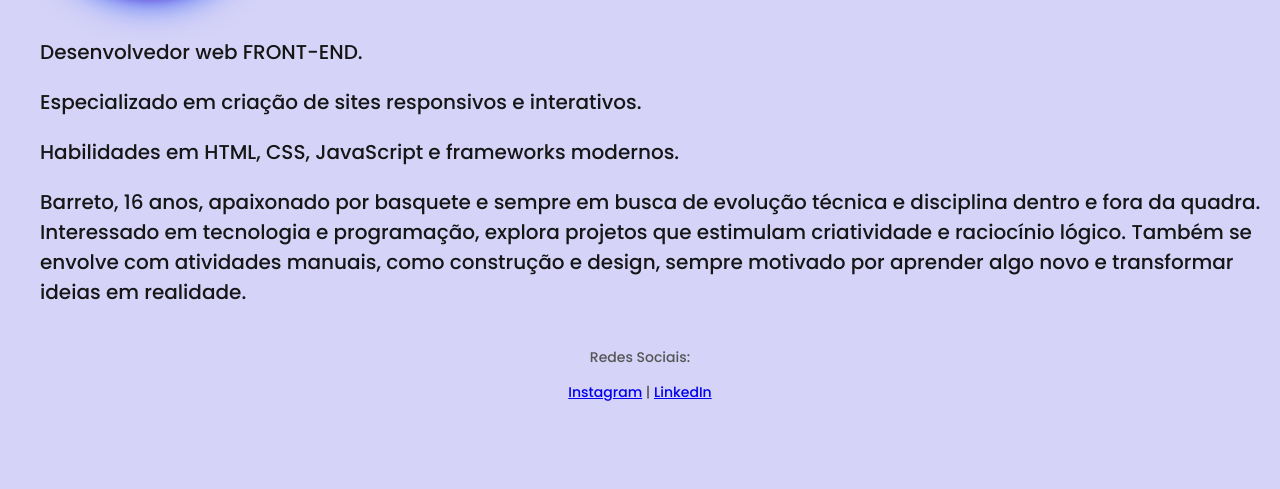
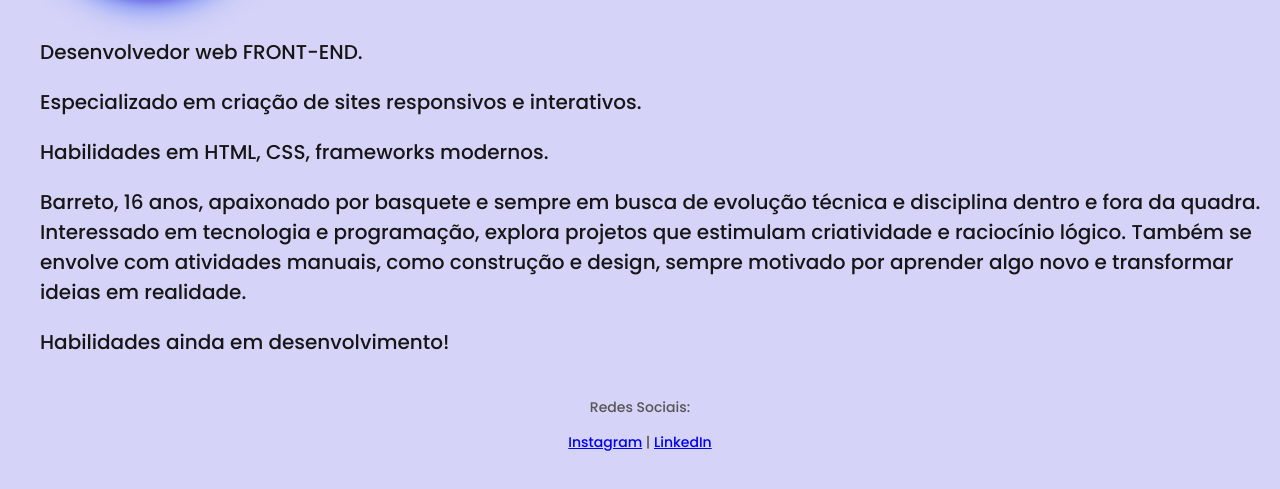
Before and after one commit to Marcos20-wq/portfolio, a plain HTML site: page index.html in a window 1280 px wide. Shown: the part 263-752 px from the top of the page. Drawn offline with Linux system fonts and the light colour scheme.

Commit message:
adiçao de novos arquivos

```diff
--- a/index.html
+++ b/index.html
@@ -4,7 +4,7 @@
     <meta charset="UTF-8">
     <meta name="viewport" content="width=device-width, initial-scale=1.0">
     <link rel="stylesheet" href="style.css">
-    <title>Portfólio ilustrativo</title>
+    <title>Portfólio do BARRETO</title>
 </head>
 <body>
 
@@ -22,8 +22,9 @@
     <div class="texto">
         <p>Desenvolvedor web FRONT-END.</p>
         <p>Especializado em criação de sites responsivos e interativos.</p>
-        <p>Habilidades em HTML, CSS, JavaScript e frameworks modernos.</p>
+        <p>Habilidades em HTML, CSS, frameworks modernos.</p>
         <p>Barreto, 16 anos, apaixonado por basquete e sempre em busca de evolução técnica e disciplina dentro e fora da quadra. Interessado em tecnologia e programação, explora projetos que estimulam criatividade e raciocínio lógico. Também se envolve com atividades manuais, como construção e design, sempre motivado por aprender algo novo e transformar ideias em realidade.</p>
+        <p>Habilidades ainda em desenvolvimento!</p>
     </div>
 
 </body>
```
